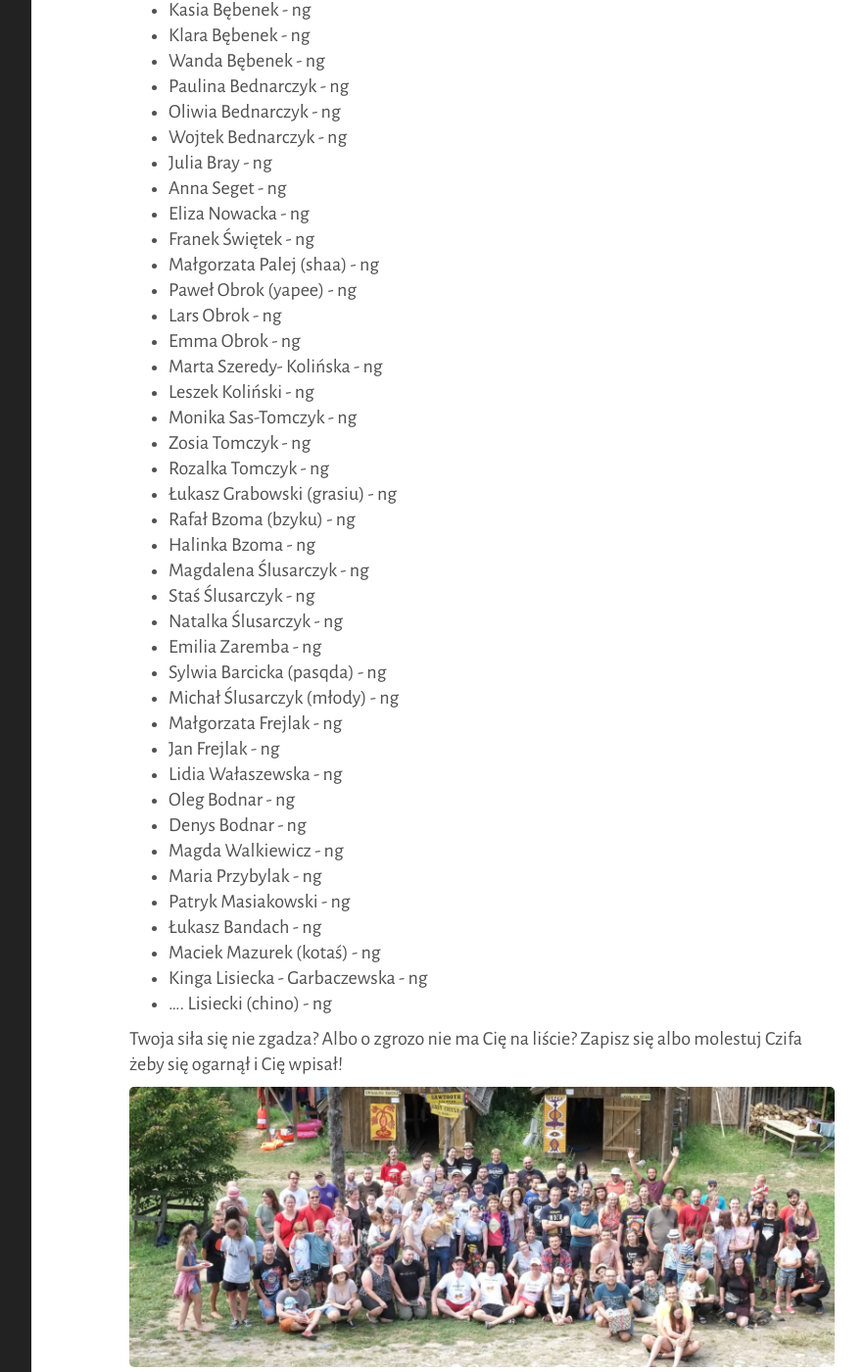
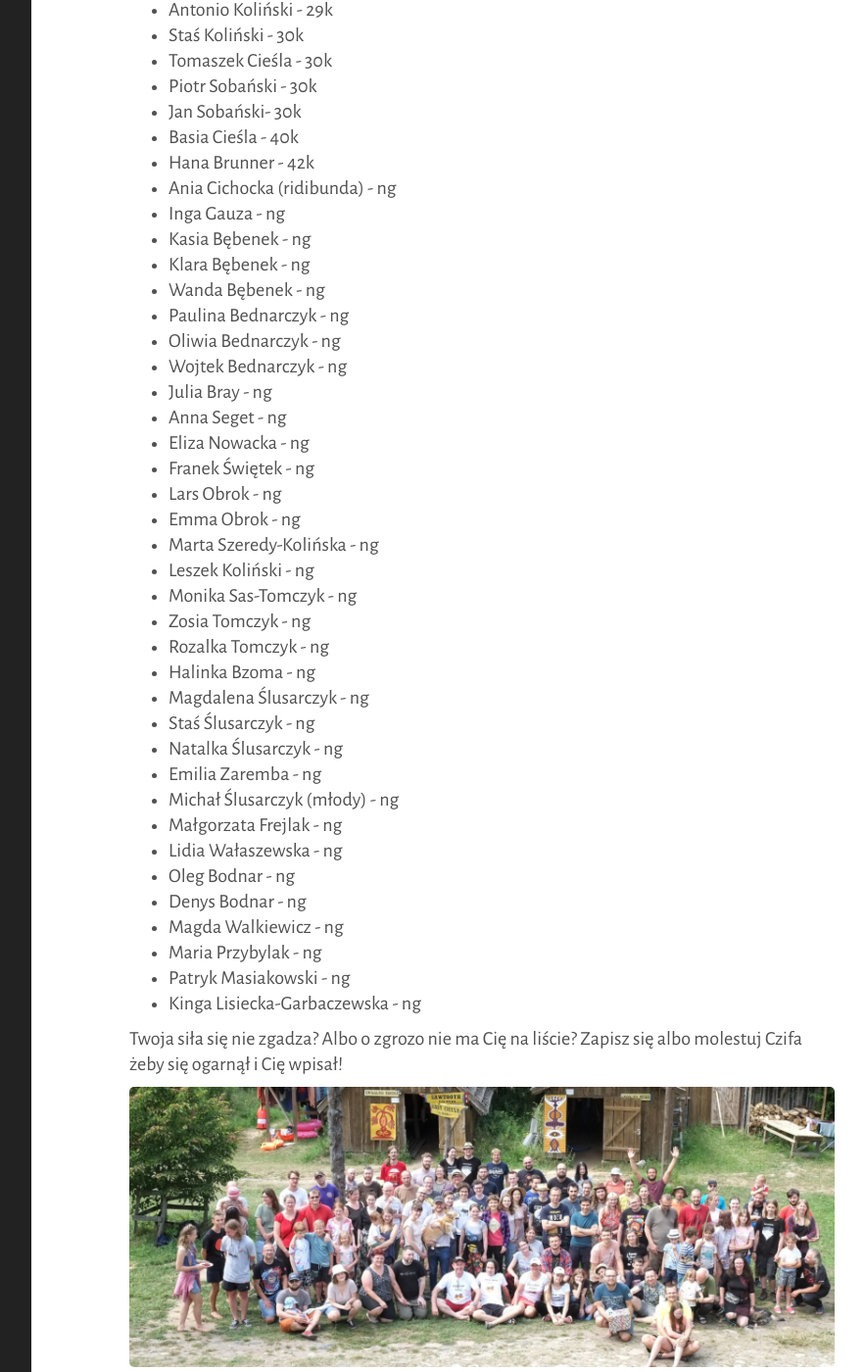
Before and after one commit to tasuki/lsg, a Jekyll site: the page built from _pages/zarejestrowani.md, in a window 1280 px wide and 1400 px high, scrolled down 1869 px. Shown: the whole window at 98% size, without its empty margins (328-1211 px from the left). Built offline with Jekyll 4.4.1, drawn with Linux system fonts in a browser that asks for light colours; some of the changed text lies outside the part shown.

Commit message:
No już nie udawajcie że nie umiecie w te klocki

```diff
--- a/_pages/zarejestrowani.md
+++ b/_pages/zarejestrowani.md
@@ -9,7 +9,7 @@ title: Zarejestrowani
 #### Jeśli nie ma Cię na liście koniecznie skontaktuj sie z organizatorem od zapisów (Czifo): chrobjac@poczta.onet.pl
 
 Zarejestrowani uczestnicy, mniej więcej według stopnia:
-- Stanisław Frejlak (sasio) - 2P
+- Stanisław Frejlak (sasio) - 2p
 - Andrew Kay (paladyn) - 5d
 - Vít Brunner (tasuki) - 4d
 - Maksym Wałaszewski (szlachetny tygrys) - 4d
@@ -84,37 +93,27 @@ Zarejestrowani uczestnicy, mniej więcej według stopnia:
 - Anna Seget - ng
 - Eliza Nowacka - ng
 - Franek Świętek - ng
-- Małgorzata Palej (shaa) - ng
-- Paweł Obrok (yapee) - ng
 - Lars Obrok - ng
 - Emma Obrok - ng
-- Marta Szeredy- Kolińska - ng
+- Marta Szeredy-Kolińska - ng
 - Leszek Koliński - ng
 - Monika Sas-Tomczyk - ng
 - Zosia Tomczyk - ng
 - Rozalka Tomczyk - ng
-- Łukasz Grabowski (grasiu) - ng
-- Rafał Bzoma (bzyku) - ng
 - Halinka Bzoma - ng
 - Magdalena Ślusarczyk - ng
 - Staś Ślusarczyk - ng
 - Natalka Ślusarczyk - ng
 - Emilia Zaremba - ng
-- Sylwia Barcicka (pasqda) - ng
 - Michał Ślusarczyk (młody) - ng
 - Małgorzata Frejlak - ng
-- Jan Frejlak - ng
 - Lidia Wałaszewska - ng
 - Oleg Bodnar - ng
 - Denys Bodnar - ng
 - Magda Walkiewicz - ng
 - Maria Przybylak - ng
 - Patryk Masiakowski - ng
-- Łukasz Bandach - ng
-- Maciek Mazurek (kotaś) - ng
-- Kinga Lisiecka - Garbaczewska - ng
-- ....   Lisiecki (chino) - ng
-
+- Kinga Lisiecka-Garbaczewska - ng
 
 Twoja siła się nie zgadza? Albo o zgrozo nie ma Cię na liście? Zapisz się albo molestuj Czifa żeby się ogarnął i Cię wpisał!
 
```
Also changed, not shown: other parts of _pages/zarejestrowani.md (+9 -0 lines).
